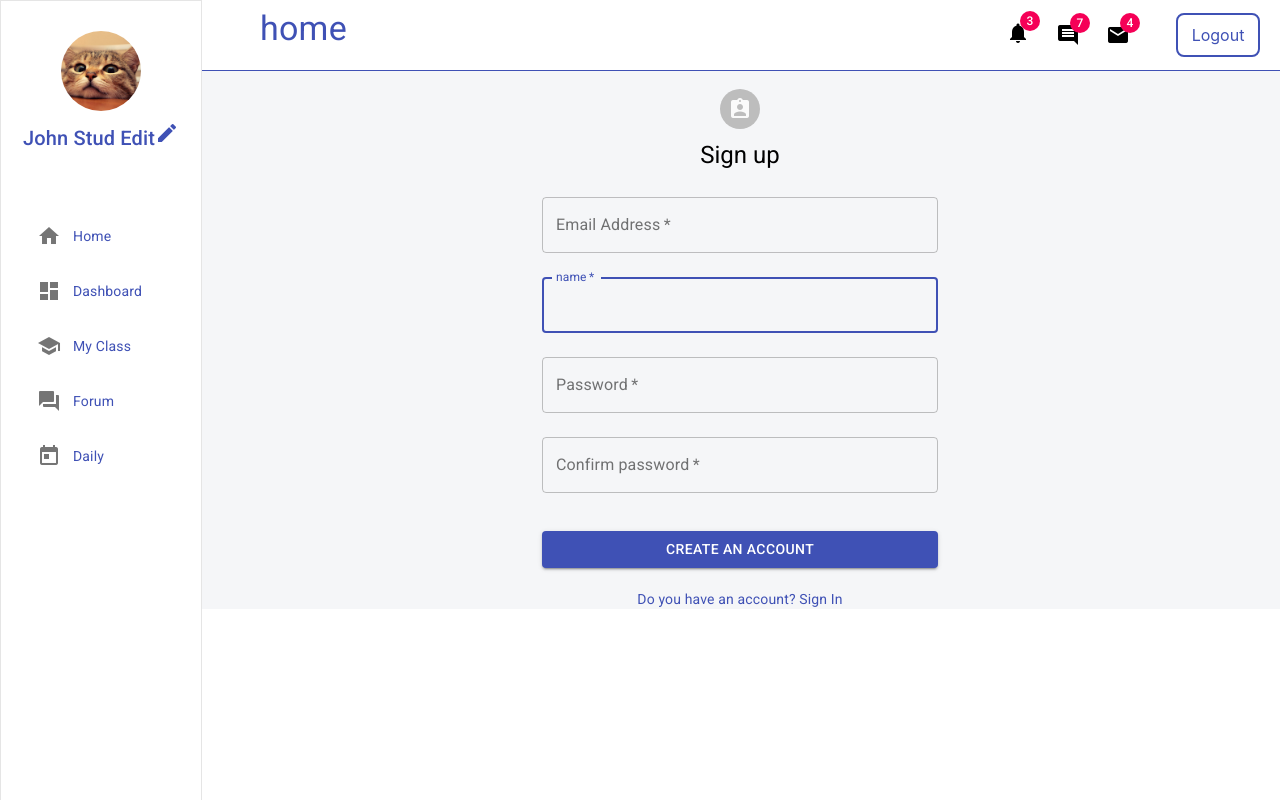
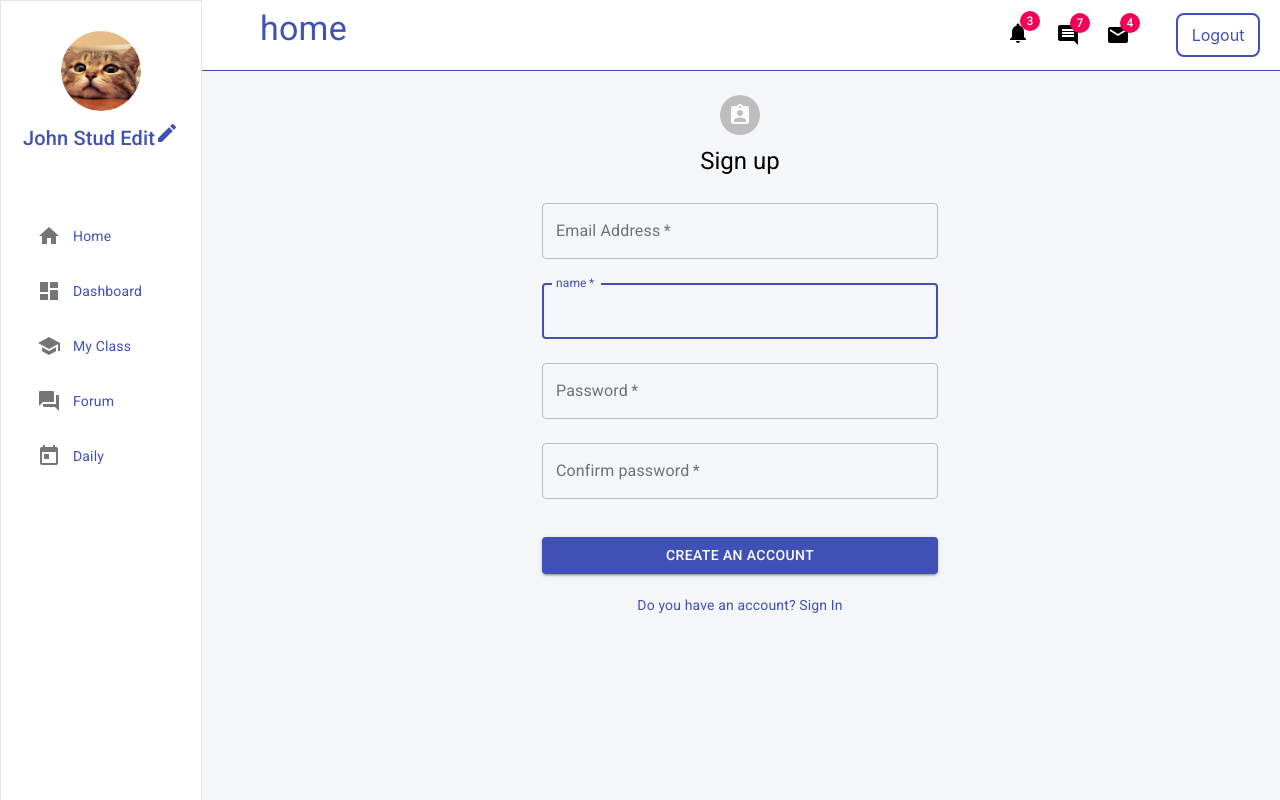
Before and after one commit to WildCodeSchool/2020-11-wns-paris-fantasticfork-projet-front, a React (Create React App) app: page /home in a window 1280 px wide. Built offline with nearby package versions, Linux system fonts and the light colour scheme; no server answers.

Commit message:
Add layout css

```diff
--- a/src/Layouts/Authenticated.js
+++ b/src/Layouts/Authenticated.js
@@ -10,7 +10,7 @@ export default function Authenticated({ children, title }) {
       </div>
       <div className='lightgreyBackground' style={{ width: 'calc(100% - 200px)' }}>
         <SubNavbar title={title} />
-        {children}
+        <div className='pageContainer'>{children}</div>
       </div>
     </div>
   );
```
